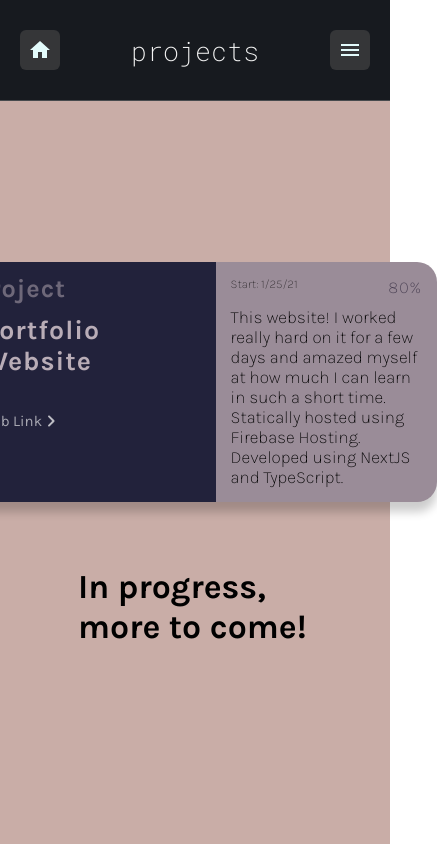
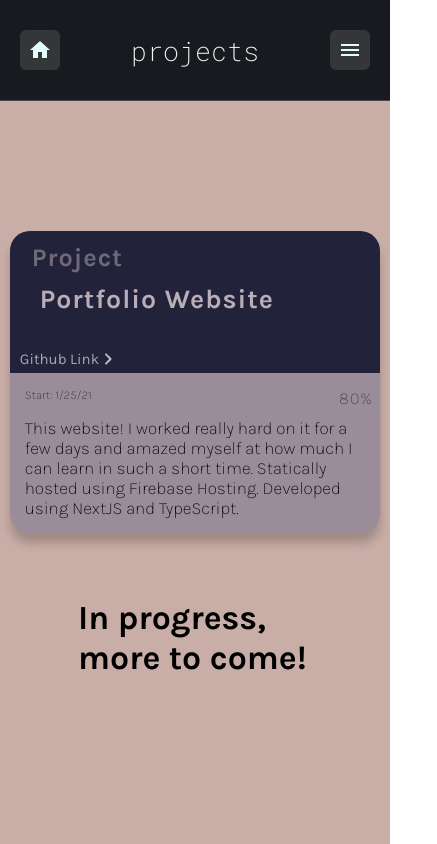
Before and after one commit to vncp/portfolio, a Next.js app: page /projects in a window 390 px wide. Shown: the whole page, 437 px wide, since content can reach past the window. Built offline with nearby package versions, Linux system fonts and the light colour scheme.

Commit message:
CSS for Cards, CodeFrame fixed on Mobile/4k

```diff
--- a/styles/Navbar.module.css
+++ b/styles/Navbar.module.css
@@ -68,13 +68,9 @@
 @keyframes slide-down {
   0% {
     opacity: 0%;
-    transform: translateY(500%);
-    transform: translateX(-30%);
   }
   100% {
     opacity: var(--dropdown-opacity);
-    transform: translateY(-50%);
-    transform: translateX(-30%);
   }
 }
 
@@ -131,9 +127,12 @@
   transition: all var(1000ms) ease;
 }
 
-@media (max-height: 800px) {
+@media (max-width: 1024px) {
   .navbar {
     --dropdown-opacity: 90%;
+  }
+  .dropdown {
+    width: 80vw;
   }
 }
 
--- a/styles/Project.module.css
+++ b/styles/Project.module.css
@@ -16,6 +16,7 @@
   border-radius: 20px;
   box-shadow: 0 10px 10px rgba(0, 0, 0, 0.2);
   display: flex;
+  width: 50vw;
 }
 
 /*Card Topic*/
@@ -53,9 +54,9 @@
 
 .links {
   display: flex;
-  flex-direction: row;
-  justify-content: space-between;
-  align-items: center;
+  flex-direction: column;
+  justify-content: flex-end;
+  align-items: left;
 }
 
 .link {
@@ -73,8 +74,8 @@
 
 .card-overview {
   background-color: #22223b;
-  border-top-left-radius: 10px;
-  border-bottom-left-radius: 10px;
+  border-top-left-radius: 20px;
+  border-bottom-left-radius: 20px;
   min-width: 240px;
 }
 
@@ -107,3 +108,47 @@
   opacity: 0.7;
   font-size: 12px;
 }
+
+@media (max-width: 720px) {
+  .card {
+    width: 95vw;
+    flex-direction: column;
+  }
+  .card-overview {
+    width: 95vw;
+    border-top-right-radius: 20px;
+    border-bottom-left-radius: 0px;
+  }
+  .card-info {
+    width: 94%;
+  }
+  .links {
+    flex-direction: row;
+    justify-content: space-between;
+  }
+}
+
+@media (min-width: 2000px) {
+  .card {
+    display: flex;
+  }
+  .card h5 {
+    font-size: 7vh;
+  }
+  .card h2 {
+    font-size: 5vh;
+  }
+  .card-overview {
+    flex-grow: 1;
+  }
+  .card-info {
+    flex-grow: 3;
+    font-size: 2vh;
+  }
+  .card-start-date {
+    font-size: 1.5vh;
+  }
+  .card-status {
+    font-size: 1.8vh;
+  }
+}
```
Also changed, not shown: styles/Codeframe.module.css (+14 -1 lines), 1 other file (tests, documents, lock files or other folders).
